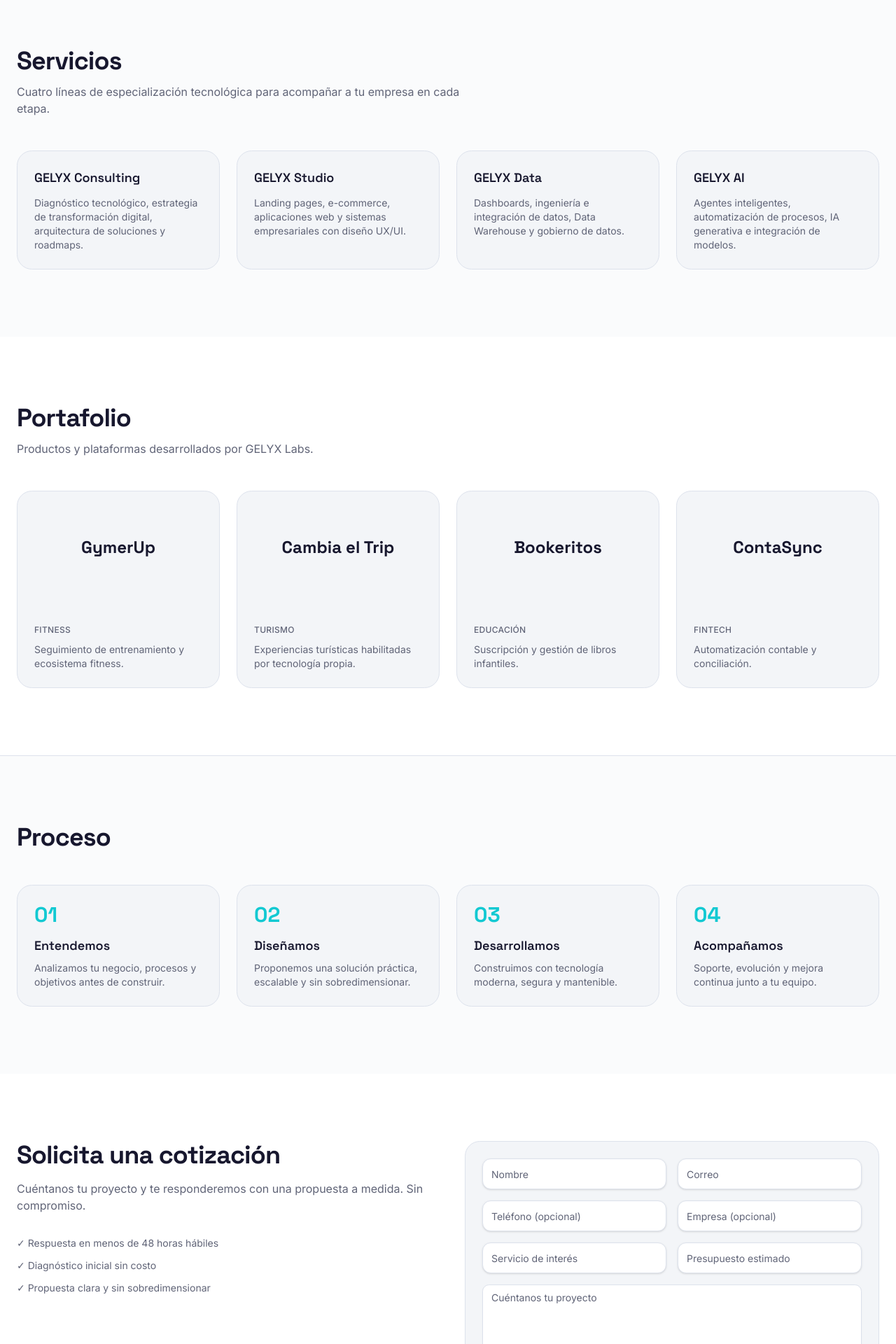
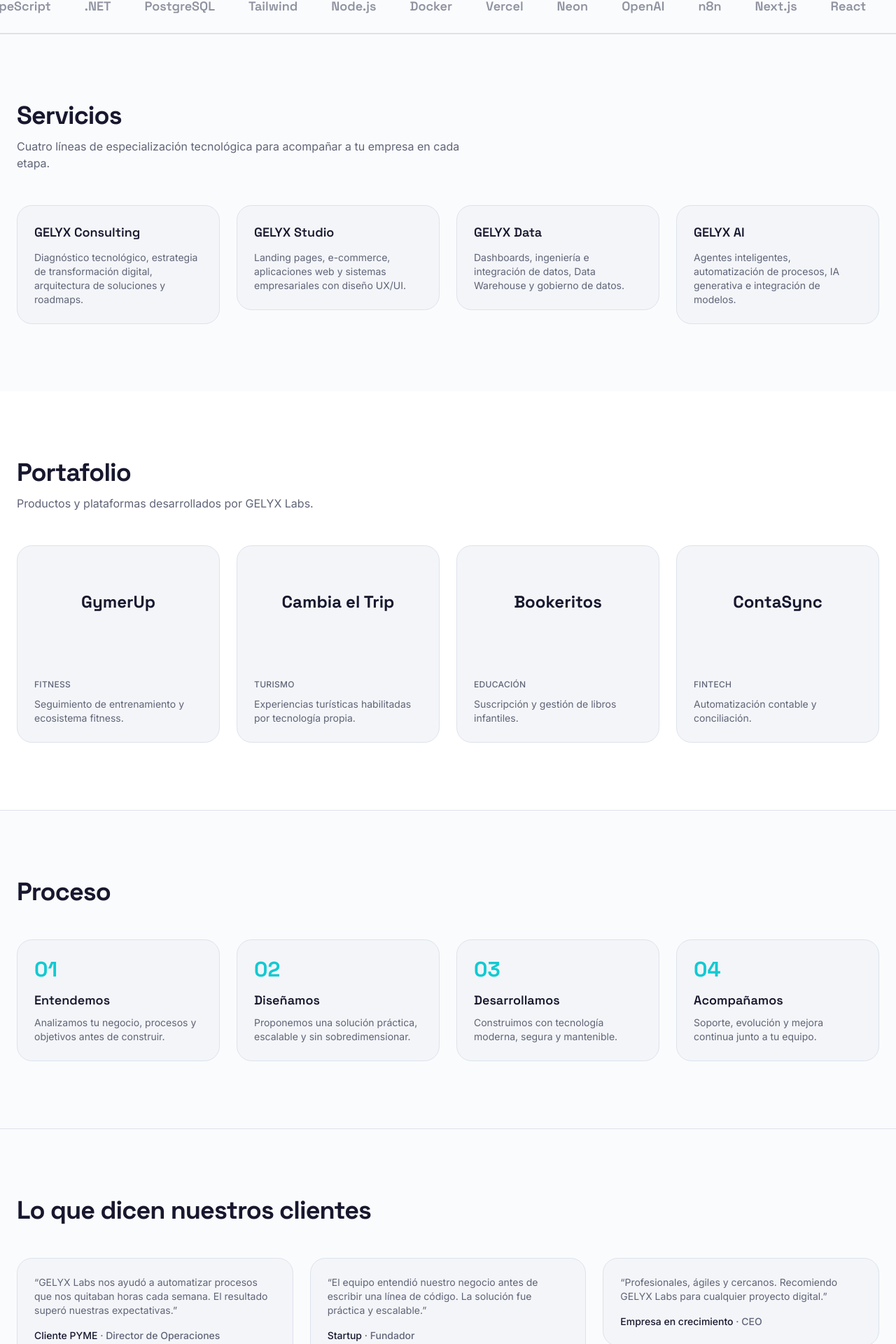
Before and after one commit to gerardo-alderete-desarrollos/gelyx-labs, a Next.js app in the folder web/: page / in a window 1280 px wide. Shown: the part 877-2797 px from the top of the page at 70% size. Built offline with nearby package versions, Linux system fonts and the light colour scheme; no server answers.

Commit message:
feat(landing): add UX enhancements (marquee, reveal, counters, testimonials, CTA)

```diff
--- a/web/src/app/globals.css
+++ b/web/src/app/globals.css
@@ -133,6 +133,7 @@
   }
   html {
     @apply font-sans;
+    scroll-behavior: smooth;
   }
 }
 
--- a/web/src/app/page.tsx
+++ b/web/src/app/page.tsx
@@ -1,8 +1,10 @@
 import { apiFetch } from "@/lib/api/client";
 import { Hero } from "@/features/landing/components/hero";
+import { Marquee } from "@/features/landing/components/marquee";
 import { Services } from "@/features/landing/components/services";
 import { Portfolio } from "@/features/landing/components/portfolio";
 import { Process } from "@/features/landing/components/process";
+import { Testimonials } from "@/features/landing/components/testimonials";
 import { QuoteSection } from "@/features/landing/components/quote-section";
 import { SiteFooter } from "@/features/landing/components/footer";
 
@@ -36,9 +38,11 @@ export default async function HomePage() {
   return (
     <main className="min-h-screen bg-background text-foreground">
       <Hero />
+      <Marquee />
       <Services />
       <Portfolio projects={projects} />
       <Process />
+      <Testimonials />
       <QuoteSection />
       <SiteFooter />
     </main>
--- /dev/null
+++ b/web/src/features/landing/components/counter.tsx
@@ -0,0 +1,32 @@
+"use client";
+
+import { useEffect, useRef, useState } from "react";
+
+export function Counter({ to, suffix = "" }: { to: number; suffix?: string }) {
+  const ref = useRef<HTMLSpanElement>(null);
+  const [value, setValue] = useState(0);
+  const started = useRef(false);
+
+  useEffect(() => {
+    const el = ref.current;
+    if (!el) return;
+    const obs = new IntersectionObserver(([entry]) => {
+      if (entry.isIntersecting && !started.current) {
+        started.current = true;
+        const duration = 1200;
+        const start = performance.now();
+        const tick = (now: number) => {
+          const progress = Math.min((now - start) / duration, 1);
+          setValue(Math.round(to * progress));
+          if (progress < 1) requestAnimationFrame(tick);
+        };
+        requestAnimationFrame(tick);
+        obs.disconnect();
+      }
+    }, { threshold: 0.3 });
+    obs.observe(el);
+    return () => obs.disconnect();
+  }, [to]);
+
+  return <span ref={ref}>{value}{suffix}</span>;
+}
--- a/web/src/features/landing/components/footer.tsx
+++ b/web/src/features/landing/components/footer.tsx
@@ -9,8 +9,15 @@ const socials = [
 
 export function SiteFooter() {
   return (
-    <footer className="border-t border-border bg-[#10152D] py-16 text-white">
-      <div className="mx-auto max-w-7xl px-6">
+    <footer className="border-t border-border bg-[#10152D] text-white">
+      <div className="mx-auto max-w-7xl px-6 py-20 text-center">
+        <p className="text-sm uppercase tracking-widest text-white/60">¿Tienes un proyecto en mente?</p>
+        <h3 className="mt-4 font-heading text-4xl font-bold md:text-6xl">Hagámoslo realidad.</h3>
+        <a href="#cotizacion" className="mt-8 inline-block rounded-full bg-[var(--brand-gradient)] px-8 py-4 text-sm font-semibold text-white shadow-lg transition hover:scale-105">
+          Solicitar cotización
+        </a>
+      </div>
+      <div className="mx-auto max-w-7xl px-6 py-16">
         <div className="grid gap-10 md:grid-cols-4">
           <div className="md:col-span-2">
             <div className="flex items-center gap-3">
--- /dev/null
+++ b/web/src/features/landing/components/marquee.tsx
@@ -0,0 +1,16 @@
+const techs = ["Next.js", "React", "TypeScript", ".NET", "PostgreSQL", "Tailwind", "Node.js", "Docker", "Vercel", "Neon", "OpenAI", "n8n"];
+
+export function Marquee() {
+  return (
+    <div className="overflow-hidden border-y border-border bg-card/40 py-6">
+      <div className="flex w-max animate-[marquee_30s_linear_infinite] gap-12 px-6">
+        {[...techs, ...techs].map((t, i) => (
+          <span key={i} className="font-heading text-lg font-semibold text-muted-foreground/70">
+            {t}
+          </span>
+        ))}
+      </div>
+      <style>{`@keyframes marquee { from { transform: translateX(0); } to { transform: translateX(-50%); } }`}</style>
+    </div>
+  );
+}
--- a/web/src/features/landing/components/portfolio.tsx
+++ b/web/src/features/landing/components/portfolio.tsx
@@ -14,6 +14,8 @@ const fallback = [
   { id: "contasync", name: "ContaSync", shortDescription: "Automatización contable y conciliación.", url: null, category: "Fintech", isFeatured: true },
 ];
 
+import { Reveal } from "./reveal";
+
 export function Portfolio({ projects }: { projects: Project[] }) {
   const items = projects.length ? projects : fallback;
   return (
@@ -24,9 +26,10 @@ export function Portfolio({ projects }: { projects: Project[] }) {
           Productos y plataformas desarrollados por GELYX Labs.
         </p>
         <div className="mt-12 grid gap-6 md:grid-cols-2 lg:grid-cols-4">
-          {items.map((p) => (
-            <article key={p.id} className="group overflow-hidden rounded-2xl border border-border bg-card">
-              <div className="flex h-40 items-center justify-center bg-[var(--brand-gradient)]/10">
+          {items.map((p, i) => (
+            <Reveal key={p.id} delay={i * 80}>
+              <article className="group overflow-hidden rounded-2xl border border-border bg-card transition-all duration-300 hover:-translate-y-2 hover:shadow-xl">
+                <div className="flex h-40 items-center justify-center bg-[var(--brand-gradient)]/10 transition-transform duration-500 group-hover:scale-105">
                   <span className="font-heading text-2xl font-bold text-foreground">{p.name}</span>
                 </div>
                 <div className="p-6">
@@ -39,6 +42,7 @@ export function Portfolio({ projects }: { projects: Project[] }) {
                   ) : null}
                 </div>
               </article>
+            </Reveal>
           ))}
         </div>
       </div>
--- a/web/src/features/landing/components/process.tsx
+++ b/web/src/features/landing/components/process.tsx
@@ -5,18 +5,24 @@ const steps = [
   { n: "04", title: "Acompañamos", desc: "Soporte, evolución y mejora continua junto a tu equipo." },
 ];
 
+import { Reveal } from "./reveal";
+
 export function Process() {
   return (
     <section id="proceso" className="border-t border-border bg-card/40 py-24">
       <div className="mx-auto max-w-7xl px-6">
-        <h2 className="font-heading text-3xl font-bold tracking-tight md:text-4xl">Proceso</h2>
+        <Reveal>
+          <h2 className="font-heading text-3xl font-bold tracking-tight md:text-4xl">Proceso</h2>
+        </Reveal>
         <div className="mt-12 grid gap-6 md:grid-cols-4">
-          {steps.map((s) => (
-            <div key={s.n} className="rounded-2xl border border-border bg-card p-6">
-              <span className="font-heading text-3xl font-bold text-[var(--brand-cyan)]">{s.n}</span>
-              <h3 className="mt-3 font-heading text-lg font-semibold">{s.title}</h3>
-              <p className="mt-2 text-sm text-muted-foreground">{s.desc}</p>
-            </div>
+          {steps.map((s, i) => (
+            <Reveal key={s.n} delay={i * 100}>
+              <div className="rounded-2xl border border-border bg-card p-6 transition hover:-translate-y-1">
+                <span className="font-heading text-3xl font-bold text-[var(--brand-cyan)]">{s.n}</span>
+                <h3 className="mt-3 font-heading text-lg font-semibold">{s.title}</h3>
+                <p className="mt-2 text-sm text-muted-foreground">{s.desc}</p>
+              </div>
+            </Reveal>
           ))}
         </div>
       </div>
--- /dev/null
+++ b/web/src/features/landing/components/reveal.tsx
@@ -0,0 +1,38 @@
+"use client";
+
+import { useEffect, useRef, useState } from "react";
+
+export function Reveal({ children, className = "", delay = 0 }: { children: React.ReactNode; className?: string; delay?: number }) {
+  const ref = useRef<HTMLDivElement>(null);
+  const [visible, setVisible] = useState(false);
+
+  useEffect(() => {
+    const el = ref.current;
+    if (!el) return;
+    const obs = new IntersectionObserver(
+      ([entry]) => {
+        if (entry.isIntersecting) {
+          setVisible(true);
+          obs.disconnect();
+        }
+      },
+      { threshold: 0.15 },
+    );
+    obs.observe(el);
+    return () => obs.disconnect();
+  }, []);
+
+  return (
+    <div
+      ref={ref}
+      className={className}
+      style={{
+        opacity: visible ? 1 : 0,
+        transform: visible ? "translateY(0)" : "translateY(24px)",
+        transition: `opacity 700ms ease ${delay}ms, transform 700ms ease ${delay}ms`,
+      }}
+    >
+      {children}
+    </div>
+  );
+}
--- a/web/src/features/landing/components/services.tsx
+++ b/web/src/features/landing/components/services.tsx
@@ -5,20 +5,26 @@ const services = [
   { title: "GELYX AI", desc: "Agentes inteligentes, automatización de procesos, IA generativa e integración de modelos." },
 ];
 
+import { Reveal } from "./reveal";
+
 export function Services() {
   return (
     <section id="servicios" className="border-t border-border bg-card/40 py-24">
       <div className="mx-auto max-w-7xl px-6">
+        <Reveal>
           <h2 className="font-heading text-3xl font-bold tracking-tight md:text-4xl">Servicios</h2>
           <p className="mt-3 max-w-2xl text-muted-foreground">
             Cuatro líneas de especialización tecnológica para acompañar a tu empresa en cada etapa.
           </p>
+        </Reveal>
         <div className="mt-12 grid gap-6 md:grid-cols-2 lg:grid-cols-4">
-          {services.map((s) => (
-            <div key={s.title} className="rounded-2xl border border-border bg-card p-6 transition hover:shadow-lg">
+          {services.map((s, i) => (
+            <Reveal key={s.title} delay={i * 90}>
+              <div className="rounded-2xl border border-border bg-card p-6 transition hover:shadow-lg hover:-translate-y-1">
                 <h3 className="font-heading text-lg font-semibold">{s.title}</h3>
                 <p className="mt-3 text-sm text-muted-foreground">{s.desc}</p>
               </div>
+            </Reveal>
           ))}
         </div>
       </div>
--- /dev/null
+++ b/web/src/features/landing/components/testimonials.tsx
@@ -0,0 +1,29 @@
+import { Reveal } from "./reveal";
+
+const items = [
+  { quote: "GELYX Labs nos ayudó a automatizar procesos que nos quitaban horas cada semana. El resultado superó nuestras expectativas.", author: "Cliente PYME", role: "Director de Operaciones" },
+  { quote: "El equipo entendió nuestro negocio antes de escribir una línea de código. La solución fue práctica y escalable.", author: "Startup", role: "Fundador" },
+  { quote: "Profesionales, ágiles y cercanos. Recomiendo GELYX Labs para cualquier proyecto digital.", author: "Empresa en crecimiento", role: "CEO" },
+];
+
+export function Testimonials() {
+  return (
+    <section className="border-t border-border bg-card/40 py-24">
+      <div className="mx-auto max-w-7xl px-6">
+        <Reveal>
+          <h2 className="font-heading text-3xl font-bold tracking-tight md:text-4xl">Lo que dicen nuestros clientes</h2>
+        </Reveal>
+        <div className="mt-12 grid gap-6 md:grid-cols-3">
+          {items.map((t, i) => (
+            <Reveal key={i} delay={i * 120}>
+              <figure className="rounded-2xl border border-border bg-card p-6">
+                <blockquote className="text-sm text-muted-foreground">“{t.quote}”</blockquote>
+                <figcaption className="mt-4 text-sm font-medium">{t.author} <span className="text-muted-foreground">· {t.role}</span></figcaption>
+              </figure>
+            </Reveal>
+          ))}
+        </div>
+      </div>
+    </section>
+  );
+}
```
Also changed, not shown: web/src/features/landing/components/hero.tsx (+5 -3 lines). Lines whose indentation alone changed are shown as unchanged.
